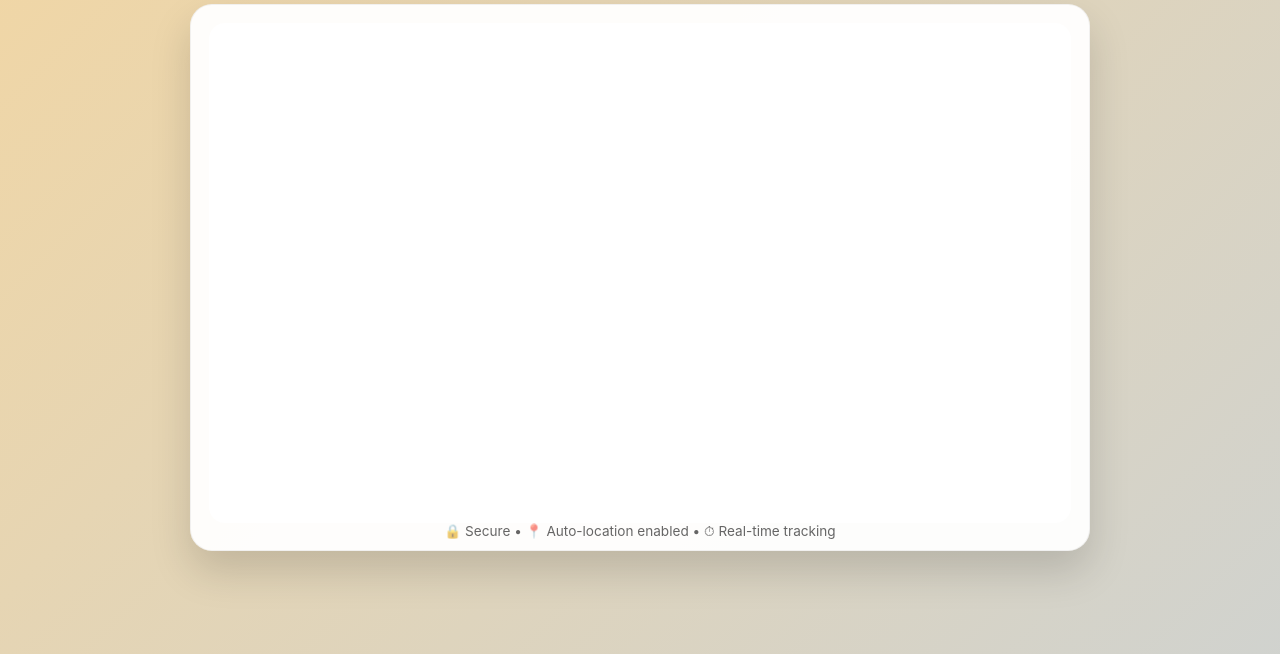
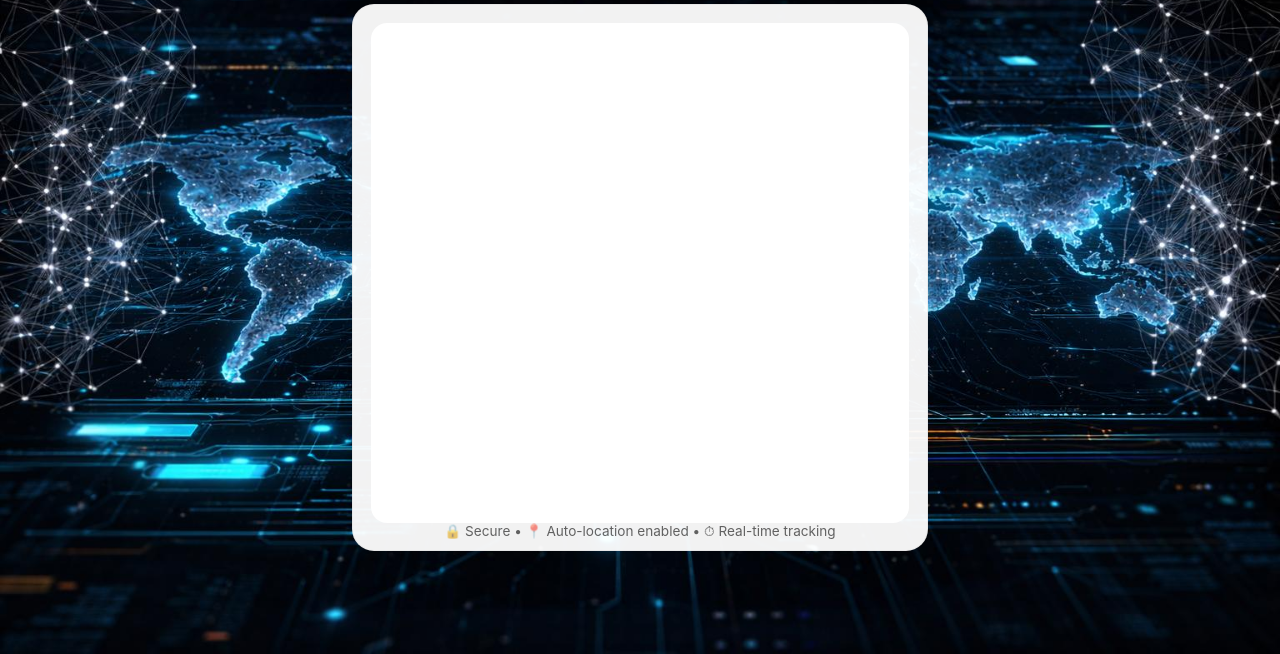
Before and after one commit to ManikantaJaddu/Alliance-Tracker, a plain HTML site: page index.html in a window 1280 px wide. Shown: the part 146-800 px from the top of the page. Drawn offline with Linux system fonts and the light colour scheme.

Commit message:
feat: add background image and update styling for improved aesthetics

```diff
--- a/index.html
+++ b/index.html
@@ -28,14 +28,13 @@
       body {
         font-family: "Inter", "Segoe UI", Tahoma, sans-serif;
 
-        background: linear-gradient(135deg, #b4cff3, #f7d79d, #b4cff3);
-        background-size: 400% 400%;
-        animation: bgFlow 18s ease infinite;
+        background: url("background.jpg") no-repeat center center fixed;
+        background-size: cover;
 
         display: flex;
         flex-direction: column;
         align-items: center;
-        justify-content: center; /* center vertically */
+        justify-content: center;
       }
 
       @keyframes bgFlow {
@@ -71,7 +70,7 @@
 
       /* ===== Card ===== */
       .app-shell {
-        width: 100%;
+        width: 45%;
         max-width: 900px;
         padding: 18px 18px 10px 18px;
         border-radius: 22px;
@@ -209,7 +208,7 @@
 
       window.onload = function () {
         startLocationTracking(); // Ask permission once
-        setInterval(updateForm, 30000); // Update every 30 sec
+        setInterval(updateForm, 120000); // Update every 2 min
       };
     </script>
   </head>
```
Also changed, not shown: background.jpg (added).
